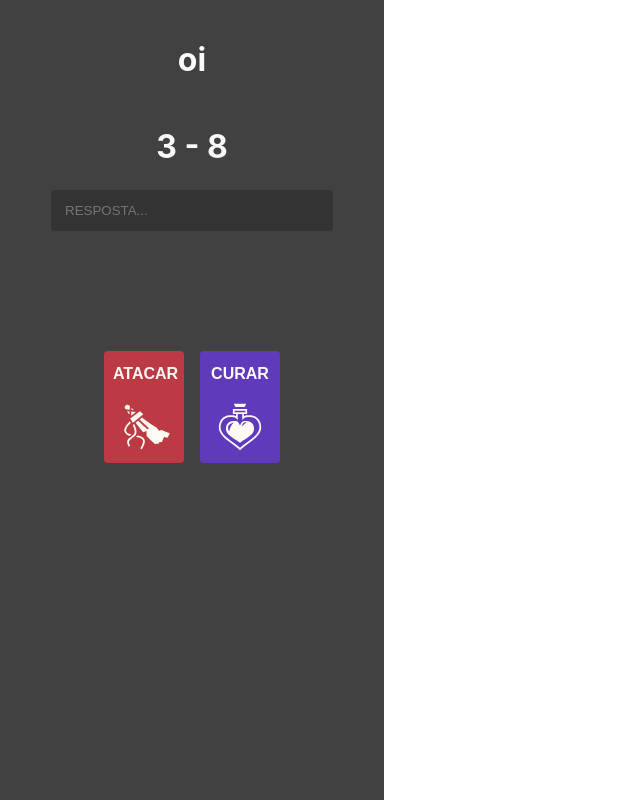
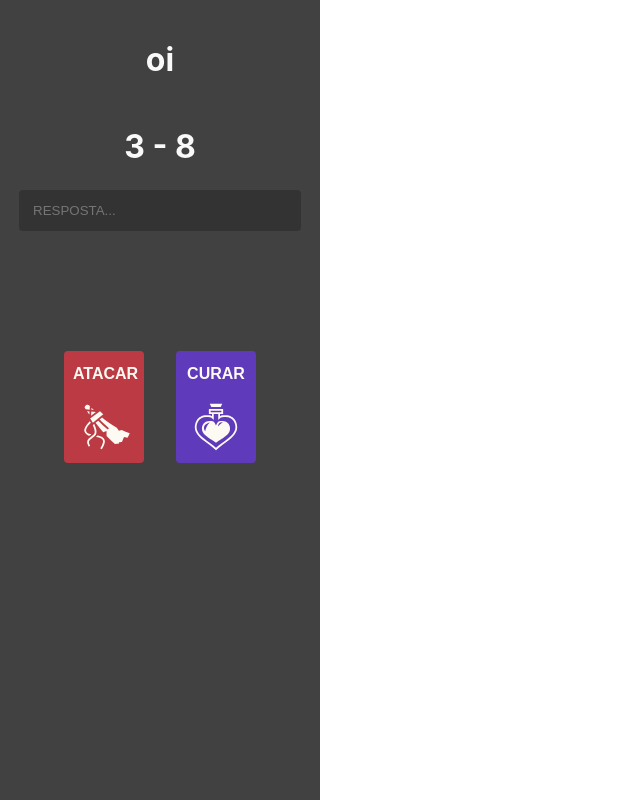
Before and after one commit to myyrez/Chronofight, a React (Create React App) app: page / in a window 1280 px wide. Shown: the whole page, without its empty margins (0-640 px from the left). Built offline with nearby package versions, Linux system fonts and the light colour scheme.

Commit message:
criação folder BarraVida

```diff
--- /dev/null
+++ b/src/components/BarraVida/index.js
@@ -0,0 +1 @@
+export * from './BarraVida'
--- a/src/components/Calc/styles.module.css
+++ b/src/components/Calc/styles.module.css
@@ -1,7 +1,7 @@
 .containerCalc {
     background-color: #414141;
     height: 100vh;
-    width: 30vw;
+    width: 25vw;
     align-items: center;
     justify-content: center;
     text-align: center;
@@ -68,7 +68,7 @@
     height: 7rem;
     padding: 5px;
     padding-inline: 9px;
-    margin-right: 8px;
+    margin-right: 1rem;
     border-radius: 4px;
     font-size: 16px;
     transition: ease-out 150ms;
@@ -82,7 +82,7 @@
     height: 7rem;
     padding: 5px;
     padding-inline: 9px;
-    margin-left: 8px;
+    margin-left: 1rem;
     border-radius: 4px;
     font-size: 16px;
     transition: ease-out 150ms;
--- a/src/components/index.js
+++ b/src/components/index.js
@@ -1,2 +1,3 @@
 export * from './App'
 export * from './Calc'
+export * from './BarraVida'
```
Also changed, not shown: src/components/BarraVida/BarraVida.js (added), src/components/BarraVida/styles.module.css (added).
